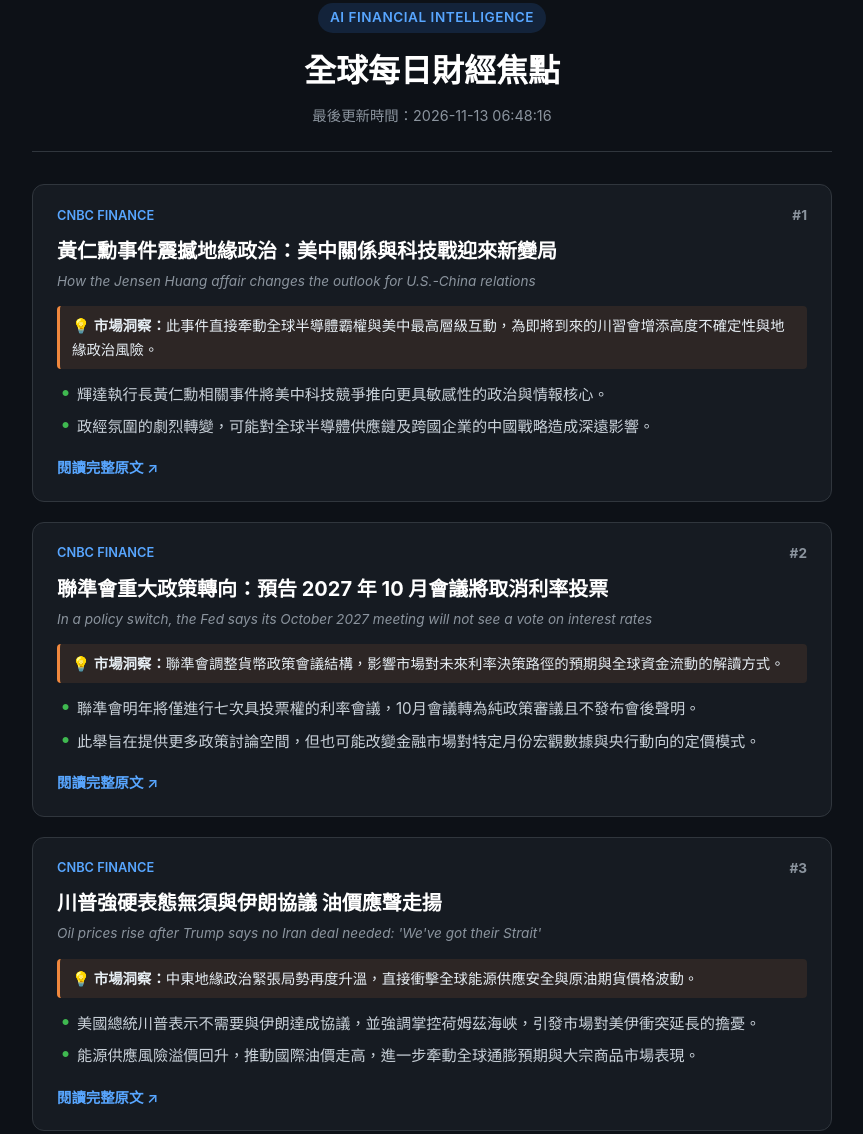
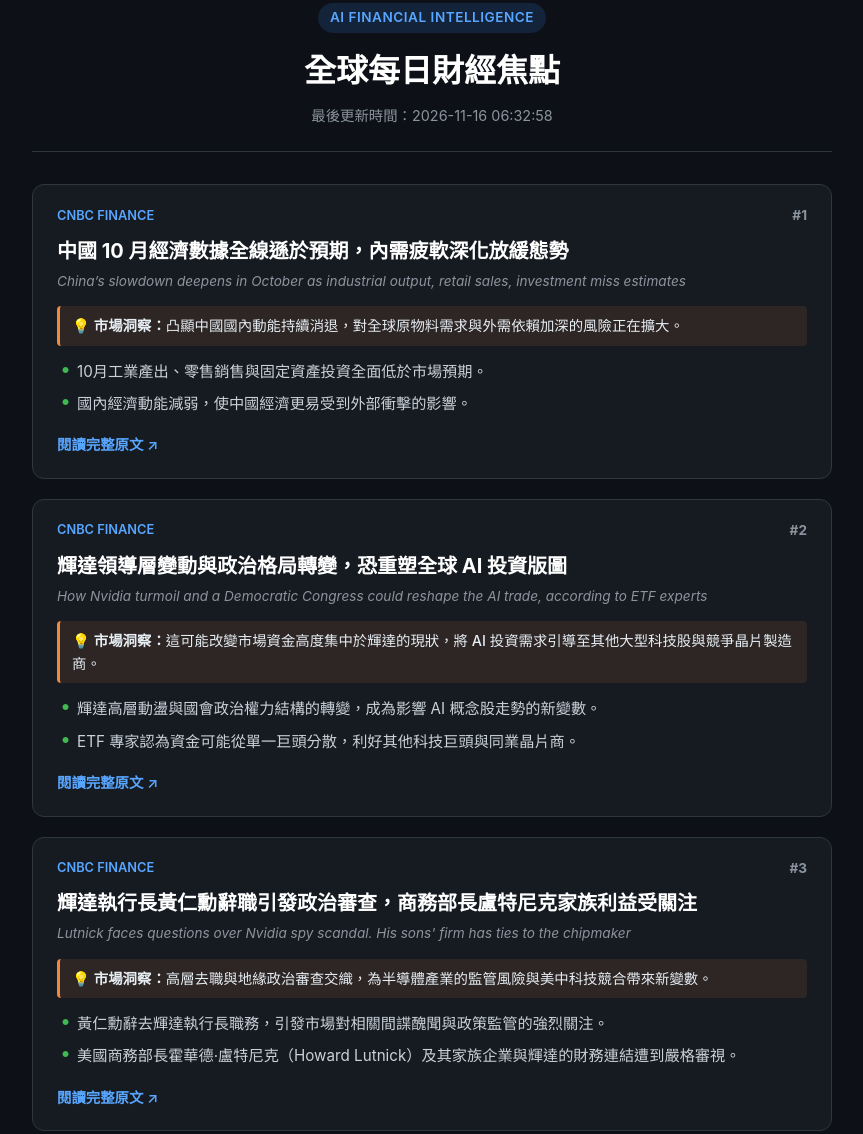
Before and after one commit to j810225-collab/daily-financial-news, a plain HTML site: page index.html in a window 1280 px wide. Shown: the part 21-1155 px from the top of the page, without its empty margins (208-1071 px from the left). Drawn offline with Linux system fonts and the light colour scheme.

Commit message:
Update daily financial digest [skip ci]

```diff
--- a/index.html
+++ b/index.html
@@ -185,7 +185,7 @@
         <header>
             <div class="tagline">AI FINANCIAL INTELLIGENCE</div>
             <h1>全球每日財經焦點</h1>
-            <div class="update-time">最後更新時間：2026-11-13 06:48:16</div>
+            <div class="update-time">最後更新時間：2026-11-16 06:32:58</div>
         </header>
 
         <main class="news-list">
@@ -194,18 +194,18 @@
         <span class="source-tag">CNBC Finance</span>
         <span class="rank-num">#1</span>
     </div>
-    <h2 class="card-title">黃仁勳事件震撼地緣政治：美中關係與科技戰迎來新變局</h2>
-    <div class="original-title">How the Jensen Huang affair changes the outlook for U.S.-China relations</div>
+    <h2 class="card-title">中國 10 月經濟數據全線遜於預期，內需疲軟深化放緩態勢</h2>
+    <div class="original-title">China’s slowdown deepens in October as industrial output, retail sales, investment miss estimates</div>
 
     <div class="importance-box">
-        💡 <strong>市場洞察：</strong>此事件直接牽動全球半導體霸權與美中最高層級互動，為即將到來的川習會增添高度不確定性與地緣政治風險。
+        💡 <strong>市場洞察：</strong>凸顯中國國內動能持續消退，對全球原物料需求與外需依賴加深的風險正在擴大。
     </div>
 
     <ul class="key-points">
-        <li>輝達執行長黃仁勳相關事件將美中科技競爭推向更具敏感性的政治與情報核心。</li><li>政經氛圍的劇烈轉變，可能對全球半導體供應鏈及跨國企業的中國戰略造成深遠影響。</li>
+        <li>10月工業產出、零售銷售與固定資產投資全面低於市場預期。</li><li>國內經濟動能減弱，使中國經濟更易受到外部衝擊的影響。</li>
     </ul>
 
-    <a href="https://www.cnbc.com/2026/11/13/jensen-huang-nvidia-us-china-relations.html" target="_blank" rel="noopener noreferrer" class="read-more">
+    <a href="https://www.cnbc.com/2026/11/16/china-retail-sales-october-industrial-output-investment.html" target="_blank" rel="noopener noreferrer" class="read-more">
         閱讀完整原文 ↗
     </a>
 </article>
@@ -214,18 +214,18 @@
         <span class="source-tag">CNBC Finance</span>
         <span class="rank-num">#2</span>
     </div>
-    <h2 class="card-title">聯準會重大政策轉向：預告 2027 年 10 月會議將取消利率投票</h2>
-    <div class="original-title">In a policy switch, the Fed says its October 2027 meeting will not see a vote on interest rates</div>
+    <h2 class="card-title">輝達領導層變動與政治格局轉變，恐重塑全球 AI 投資版圖</h2>
+    <div class="original-title">How Nvidia turmoil and a Democratic Congress could reshape the AI trade, according to ETF experts</div>
 
     <div class="importance-box">
-        💡 <strong>市場洞察：</strong>聯準會調整貨幣政策會議結構，影響市場對未來利率決策路徑的預期與全球資金流動的解讀方式。
+        💡 <strong>市場洞察：</strong>這可能改變市場資金高度集中於輝達的現狀，將 AI 投資需求引導至其他大型科技股與競爭晶片製造商。
     </div>
 
     <ul class="key-points">
-        <li>聯準會明年將僅進行七次具投票權的利率會議，10月會議轉為純政策審議且不發布會後聲明。</li><li>此舉旨在提供更多政策討論空間，但也可能改變金融市場對特定月份宏觀數據與央行動向的定價模式。</li>
+        <li>輝達高層動盪與國會政治權力結構的轉變，成為影響 AI 概念股走勢的新變數。</li><li>ETF 專家認為資金可能從單一巨頭分散，利好其他科技巨頭與同業晶片商。</li>
     </ul>
 
-    <a href="https://www.cnbc.com/2026/11/12/in-policy-switch-fed-says-october-2027-meeting-will-not-see-a-vote-on-interest-rates.html" target="_blank" rel="noopener noreferrer" class="read-more">
+    <a href="https://www.cnbc.com/2026/11/14/nvidia-ai-trade-data-centers-congress.html" target="_blank" rel="noopener noreferrer" class="read-more">
         閱讀完整原文 ↗
     </a>
 </article>
@@ -234,18 +234,18 @@
         <span class="source-tag">CNBC Finance</span>
         <span class="rank-num">#3</span>
     </div>
-    <h2 class="card-title">川普強硬表態無須與伊朗協議 油價應聲走揚</h2>
-    <div class="original-title">Oil prices rise after Trump says no Iran deal needed: 'We've got their Strait'</div>
+    <h2 class="card-title">輝達執行長黃仁勳辭職引發政治審查，商務部長盧特尼克家族利益受關注</h2>
+    <div class="original-title">Lutnick faces questions over Nvidia spy scandal. His sons' firm has ties to the chipmaker</div>
 
     <div class="importance-box">
-        💡 <strong>市場洞察：</strong>中東地緣政治緊張局勢再度升溫，直接衝擊全球能源供應安全與原油期貨價格波動。
+        💡 <strong>市場洞察：</strong>高層去職與地緣政治審查交織，為半導體產業的監管風險與美中科技競合帶來新變數。
     </div>
 
     <ul class="key-points">
-        <li>美國總統川普表示不需要與伊朗達成協議，並強調掌控荷姆茲海峽，引發市場對美伊衝突延長的擔憂。</li><li>能源供應風險溢價回升，推動國際油價走高，進一步牽動全球通膨預期與大宗商品市場表現。</li>
+        <li>黃仁勳辭去輝達執行長職務，引發市場對相關間諜醜聞與政策監管的強烈關注。</li><li>美國商務部長霍華德·盧特尼克（Howard Lutnick）及其家族企業與輝達的財務連結遭到嚴格審視。</li>
     </ul>
 
-    <a href="https://www.cnbc.com/2026/11/12/oil-prices-jump-after-trump-says-no-iran-deal-needed-weve-got-their-strait.html" target="_blank" rel="noopener noreferrer" class="read-more">
+    <a href="https://www.cnbc.com/2026/11/13/howard-lutnick-nvidia-jensen-huang-china-cantor-fitzgerald.html" target="_blank" rel="noopener noreferrer" class="read-more">
         閱讀完整原文 ↗
     </a>
 </article>
```
